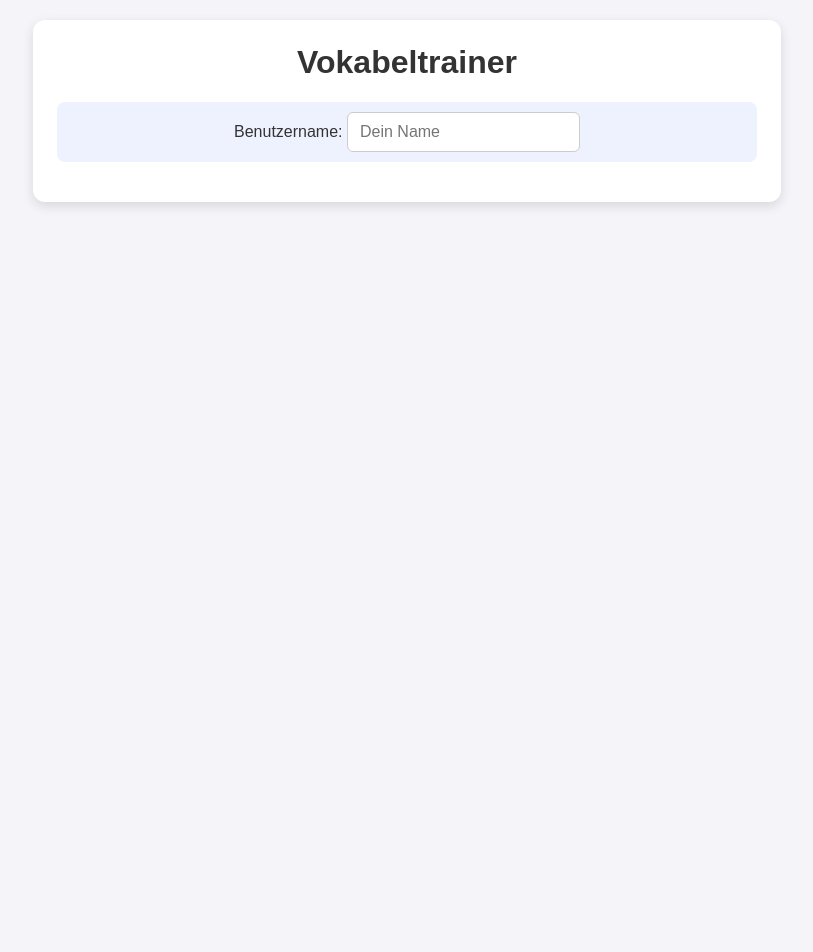
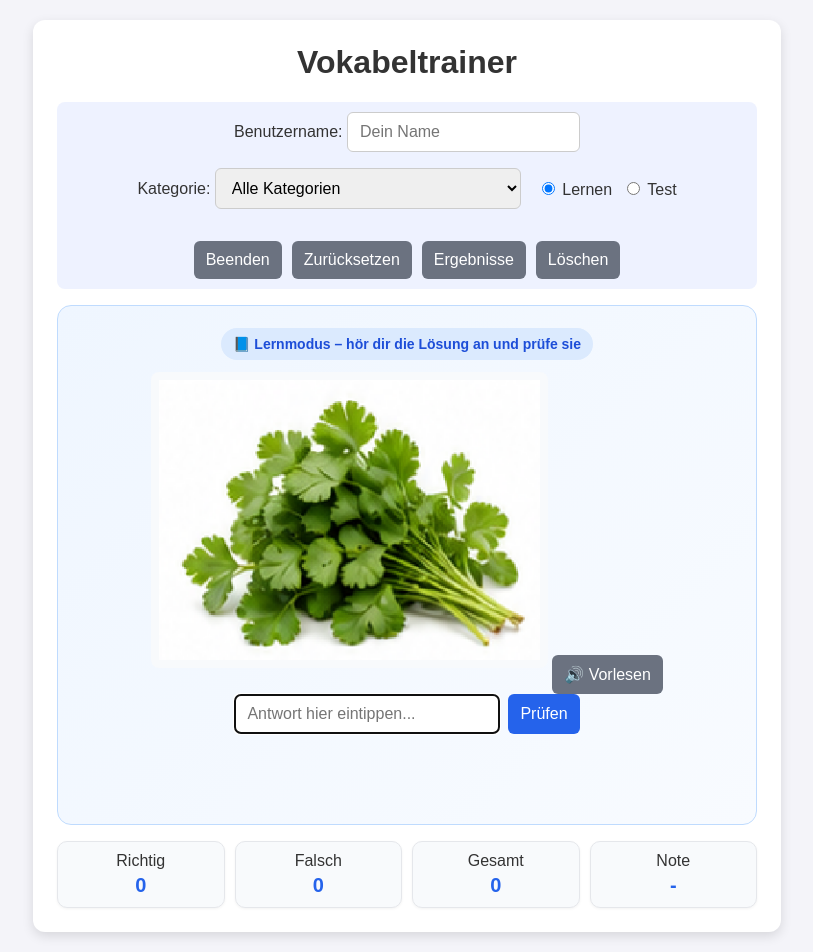
Before and after one commit to Die-Agueamaghts/FrenchFlow, a plain HTML site: page french-vocab-trainer.html in a window 1280 px wide. Shown: the whole page, without its empty margins (233-1046 px from the left). Before the commit the page ends 800 px from the top, so only its background shows below. Drawn offline with Linux system fonts and the light colour scheme.

Commit message:
fix(ui): restore HTML structure and robust image loading

```diff
--- a/french-vocab-trainer.html
+++ b/french-vocab-trainer.html
@@ -15,8 +15,38 @@
                 Benutzername:
                 <input type="text" id="username-input" placeholder="Dein Name" autocomplete="off">
             </label>
+
+            <label>
+                Kategorie:
+                <select id="category-select"></select>
+            </label>
+
+            <div class="mode-group">
+                <label><input type="radio" name="mode" value="learning" checked> Lernen</label>
+                <label><input type="radio" name="mode" value="testing"> Test</label>
+            </div>
+
+            <div class="control-row">
+                <button id="finish-button" class="btn-secondary">Beenden</button>
+                <button id="reset-button" class="btn-secondary">Zurücksetzen</button>
+                <button id="show-results-button" class="btn-secondary">Ergebnisse</button>
+                <button id="clear-results-button" class="btn-secondary">Löschen</button>
+            </div>
+        </div>
+
+        <div id="game-area"></div>
+
+        <div class="stats">
+            <div class="stat-card">Richtig<br><strong id="counter-correct">0</strong></div>
+            <div class="stat-card">Falsch<br><strong id="counter-incorrect">0</strong></div>
+            <div class="stat-card">Gesamt<br><strong id="counter-total">0</strong></div>
+            <div class="stat-card">Note<br><strong id="current-grade">-</strong></div>
+        </div>
+
+        <div id="user-results-section" class="user-results-section"></div>
+    </div>
+
     <script src="categories.js"></script>
     <script src="script.js"></script>
-
 </body>
 </html>
--- a/script.js
+++ b/script.js
@@ -264,7 +264,20 @@ function loadNextImage() {
     currentItem = pendingItems.shift();
 
     lastShownPath = currentItem.path;
-    imageDisplay.src = currentItem.path;
+    // Ensure path is URI-encoded so spaces and accents don't break loading
+    try {
+        imageDisplay.src = encodeURI(currentItem.path);
+    } catch (e) {
+        imageDisplay.src = currentItem.path;
+    }
+    imageDisplay.alt = getSolution(currentItem.path);
+    imageDisplay.onerror = () => {
+        if (feedbackElement) {
+            feedbackElement.textContent = 'Bild konnte nicht geladen werden.';
+            feedbackElement.className = 'incorrect';
+        }
+        console.error('Failed to load image:', currentItem.path);
+    };
     inputField.value = "";
     if (streakMessageElement) {
         streakMessageElement.textContent = "";
```
